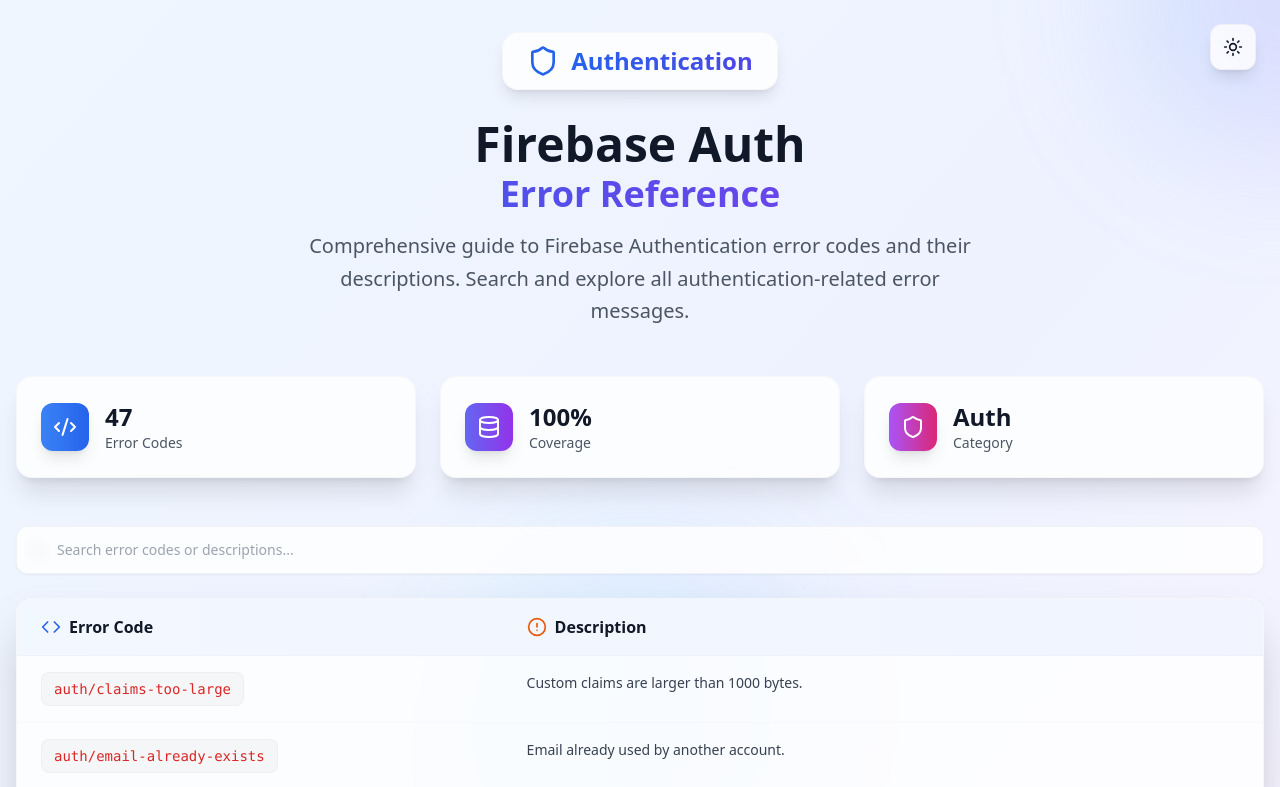
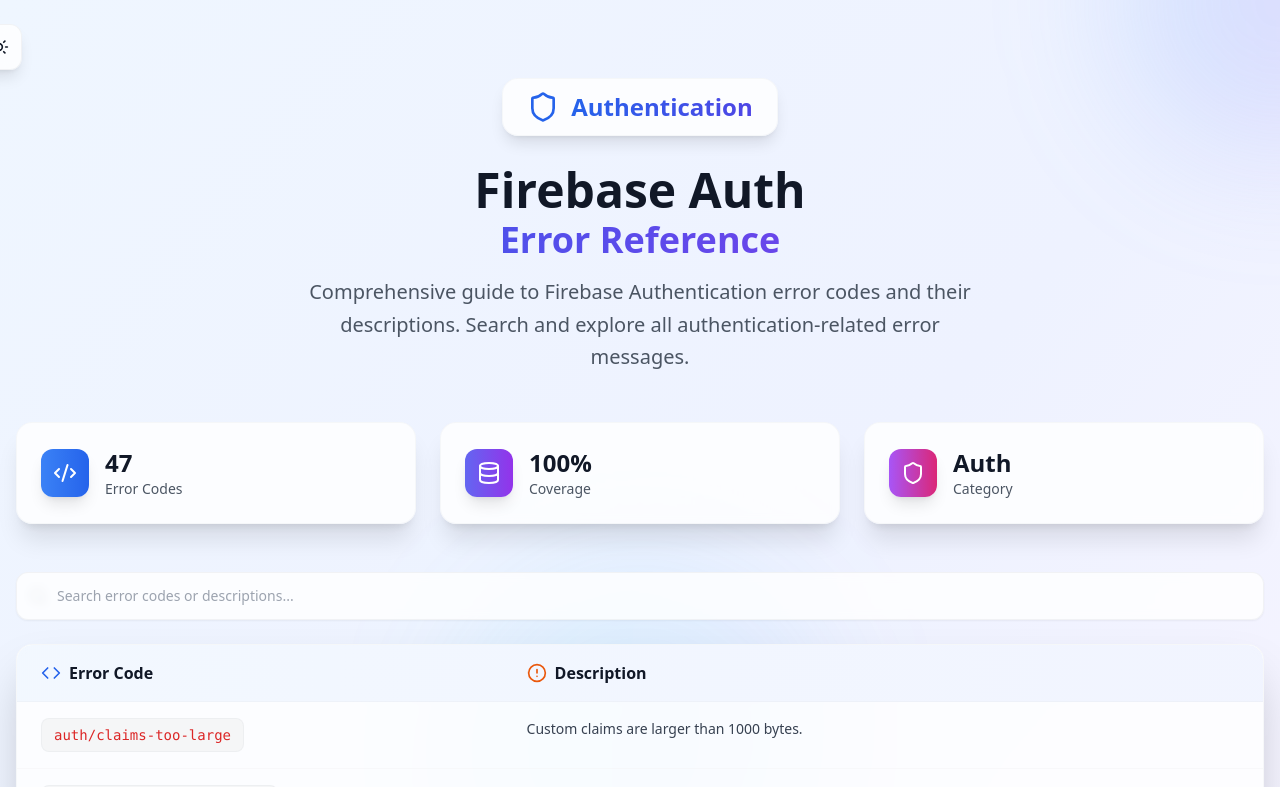
Before and after one commit to iMJ007/firebase-error-display-board, a React (Vite) app: page / in a window 1280 px wide. Shown: the top 787 px of the page. Built offline with nearby package versions, Linux system fonts and the light colour scheme.

Commit message:
Fix: Adjust SVG position
Adjusted the position of the SVG element to prevent it from overflowing its parent container.

```diff
--- a/src/components/ThemeToggle.tsx
+++ b/src/components/ThemeToggle.tsx
@@ -9,11 +9,11 @@ const ThemeToggle = () => {
   return (
     <button
       onClick={() => setTheme(theme === 'dark' ? 'light' : 'dark')}
-      className="fixed top-6 right-6 z-50 p-3 bg-white/80 dark:bg-gray-800/80 backdrop-blur-sm border border-gray-200/50 dark:border-gray-700/50 rounded-xl shadow-lg hover:shadow-xl transition-all duration-300 group"
+      className="fixed top-6 right-6 z-50 p-3 bg-white/80 dark:bg-gray-800/80 backdrop-blur-sm border border-gray-200/50 dark:border-gray-700/50 rounded-xl shadow-lg hover:shadow-xl transition-all duration-300 group relative"
       aria-label="Toggle theme"
     >
       <Sun className="h-5 w-5 rotate-0 scale-100 transition-all duration-300 dark:-rotate-90 dark:scale-0 text-gray-900" />
-      <Moon className="absolute h-5 w-5 rotate-90 scale-0 transition-all duration-300 dark:rotate-0 dark:scale-100 text-gray-100" />
+      <Moon className="absolute top-1/2 left-1/2 transform -translate-x-1/2 -translate-y-1/2 h-5 w-5 rotate-90 scale-0 transition-all duration-300 dark:rotate-0 dark:scale-100 text-gray-100" />
     </button>
   );
 };
```
